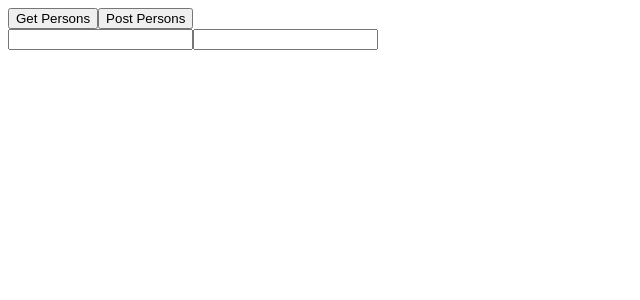
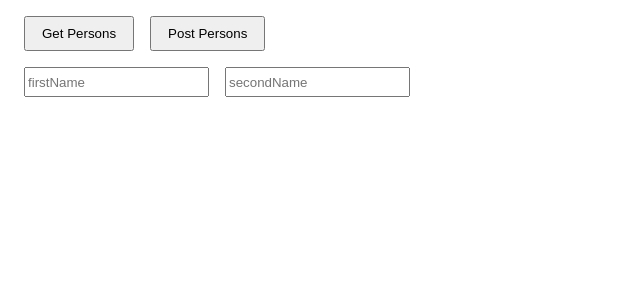
Before and after one commit to MaksimKarpuk/TestTask, a Vue app: page / in a window 1280 px wide. Shown: the top 300 px of the page, without its empty margins (0-640 px from the left). Built offline with nearby package versions, Linux system fonts and the light colour scheme.

Commit message:
feature/MK-1

```diff
--- a/src/App.vue
+++ b/src/App.vue
@@ -1,18 +1,34 @@
 <template>
-  <div>
-    <button @click="getPersons" :class="$style.button">Get Persons</button>
-    <button @click="postPerson" :class="$style.button">Post Persons</button>
-    <div v-for="(item, index) in $store.state.persons.persons" :key="item">
+  <div :class="$style.wrapper">
+    <div :class="$style.buttons">
+      <button @click="getPersons" :class="$style.button">Get Persons</button>
+      <button @click="postPerson" :class="$style.button">Post Persons</button>
+    </div>
+    <div :class="$style.inputs">
+      <input type="text" v-model="firstName" placeholder="firstName" />
+      <input type="text" v-model="secondName" placeholder="secondName" />
+    </div>
+    <div
+      v-for="(item, index) in $store.state.persons.persons"
+      :key="item"
+      :class="$style.data"
+    >
       <div>{{ index + 1 + ") " }}</div>
-      <div>{{ this.firstName }}</div>
-      <input type="text" v-model="newFirstName" />
-      <div>{{ this.secondName }}</div>
-      <input type="text" v-model="newSecondName" />
-      <button @click="deletePerson(item._id)">Delete Persons</button>
-    </div>
-    <div>
-      <input type="text" v-model="firstName" />
-      <input type="text" v-model="secondName" />
+      <div @click="openInput()">{{ item.firstName }}</div>
+      <input
+        type="text"
+        v-model="newFirstName"
+        :class="[{ [$style.newInput]: isVisible }]"
+      />
+      <div @click="openInput()">{{ item.secondName }}</div>
+      <input
+        type="text"
+        v-model="newSecondName"
+        :class="[{ [$style.newInput]: isVisible }]"
+      />
+      <button :class="$style.button" @click="deletePerson(item._id)">
+        Delete Persons
+      </button>
     </div>
   </div>
 </template>
@@ -25,9 +41,17 @@ export default {
     return {
       firstName: "",
       secondName: "",
+      newFirstName: "",
+      newSecondName: "",
+      isVisible: true,
     };
   },
   name: "App",
+  computed: {
+    openInput() {
+      this.isVisible != this.isVisible;
+    },
+  },
   methods: {
     async getPersons() {
       try {
@@ -59,7 +83,27 @@ export default {
 </script>
 
 <style lang="scss"  module>
-.button{
-
+.wrapper {
+  margin: 1rem;
+  .buttons {
+    display: flex;
+    gap: 1rem;
+    margin-bottom: 1rem;
+    .button {
+      padding: 0.5rem 1rem;
+    }
+  }
+  .inputs {
+    display: flex;
+    gap: 1rem;
+    input {
+      height: 1.5rem;
+    }
+  }
+  .data {
+    .newInput {
+      display: none;
+    }
+  }
 }
 </style>
```
